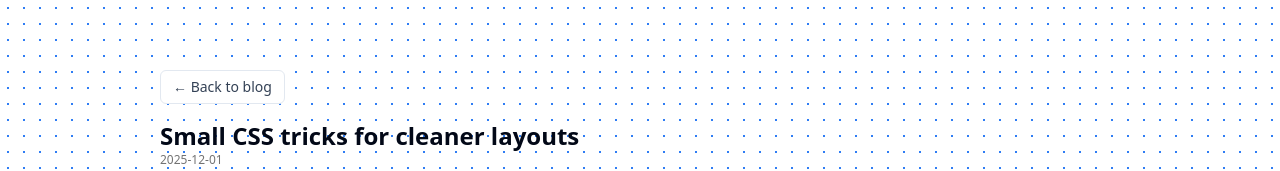
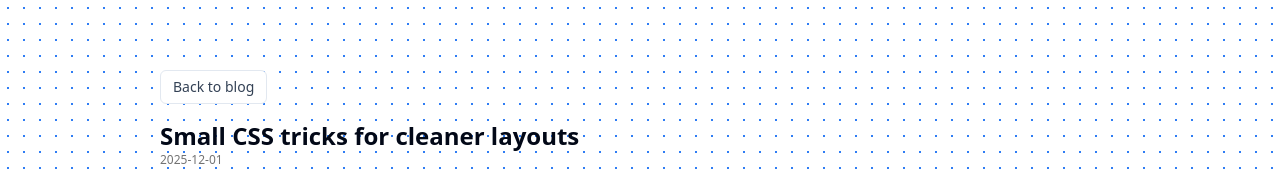
Before and after one commit to mokone-september/Portfolio, a Next.js app: page /blog/small-css-tricks-mdx in a window 1280 px wide. Shown: the part 208-379 px from the top of the page. Built offline with nearby package versions, Linux system fonts and the light colour scheme.

Commit message:
feat: enhance blog navigation links with icons and improved styling

```diff
--- a/src/app/blog/[slug]/page.tsx
+++ b/src/app/blog/[slug]/page.tsx
@@ -1,5 +1,6 @@
 import Link from "next/link";
 import { notFound } from "next/navigation";
+import { ArrowUpLeft, ArrowUpRight } from "lucide-react";
 import { getAllMdxPosts, getMdxPostBySlug } from "@/lib/mdx";
 import MdxPostContent from "@/components/MdxPostContent";
 
@@ -24,9 +25,10 @@ export default async function PostPage({ params }: Props) {
       <div className="mb-4">
         <Link
           href="/blog"
-          className="inline-flex items-center rounded-md border border-slate-200 bg-white px-3 py-1.5 text-sm font-medium text-slate-700 transition hover:border-slate-300 hover:bg-slate-50 dark:border-neutral-800 dark:bg-slate-900 dark:text-slate-100 dark:hover:border-neutral-700 dark:hover:bg-neutral-900"
+          className="group inline-flex items-center rounded-md border border-slate-200 bg-white px-3 py-1.5 text-sm font-medium text-slate-700 transition hover:border-slate-300 hover:bg-slate-50 dark:border-neutral-800 dark:bg-slate-900 dark:text-slate-100 dark:hover:border-neutral-700 dark:hover:bg-neutral-900"
         >
-          ← Back to blog
+          Back to blog
+          <ArrowUpLeft className="h-4 w-4 ml-1 hidden group-hover:block -translate-x-2 group-hover:opacity-100 group-hover:translate-x-0 transition-all duration-200" />
         </Link>
       </div>
       <h1 className="text-2xl font-bold">{post.title}</h1>
--- a/src/app/blog/page.tsx
+++ b/src/app/blog/page.tsx
@@ -41,11 +41,11 @@ export default async function BlogPage() {
                   variant: "default",
                   size: "sm"
                 }),
-                "w-fit transition-all hover:translate-y-[-2px] hover:shadow-md group"
+                "w-fit transition-all hover:translate-y-[-2px] hover:shadow-md group bg-blue-600 text-white hover:bg-blue-700 dark:bg-blue-500"
               )}
             >
               Read More
-              <ArrowUpRight className="h-4 w-4 ml-1 hidden group-hover:block -translate-x-2 group-hover:opacity-100 group-hover:translate-x-0 transition-all duration-200" />
+              <ArrowUpRight className="h-4 w-4 ml-1 hidden group-hover:block -translate-x-2 group-hover:opacity-100 group-hover:translate-x-0 transition-all duration-200 text-white" />
             </Link>
             </div>
           </article>
```
